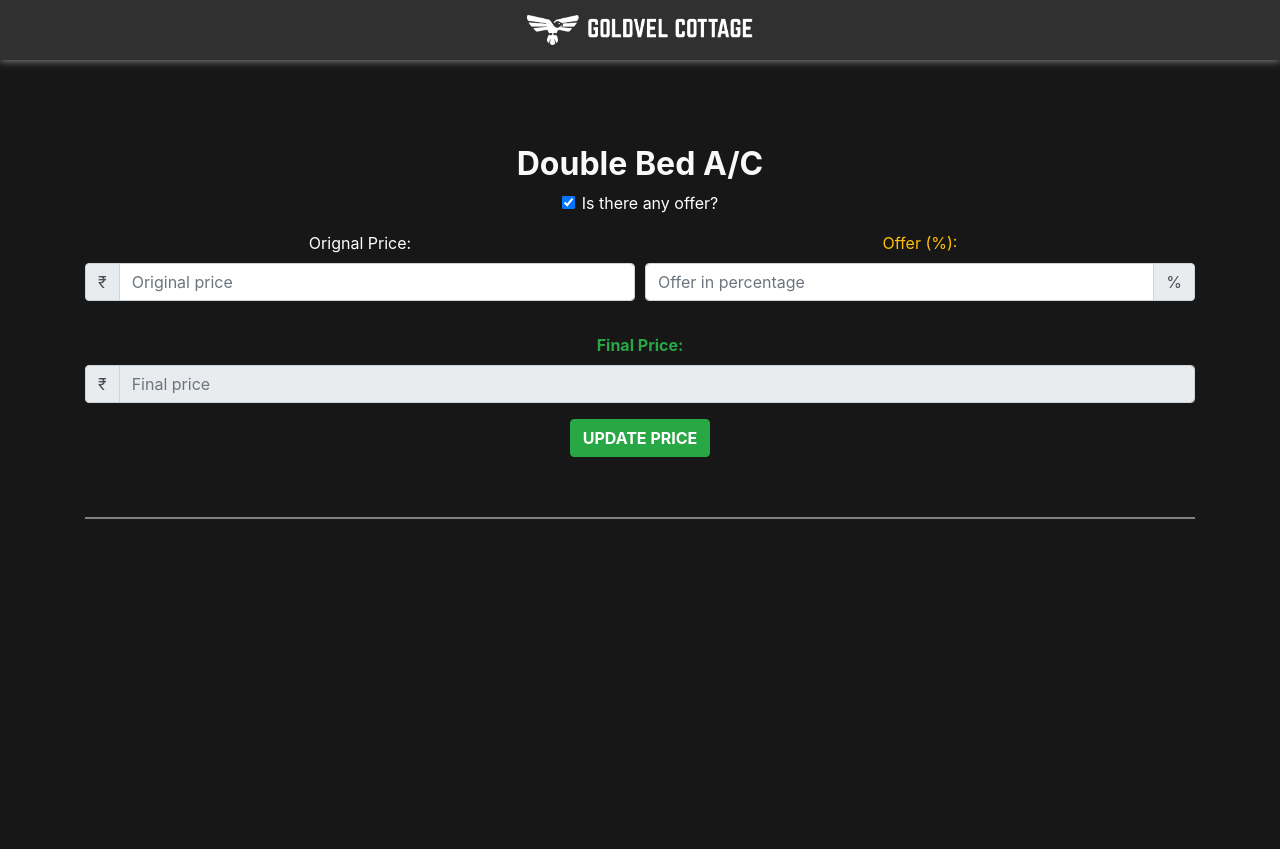
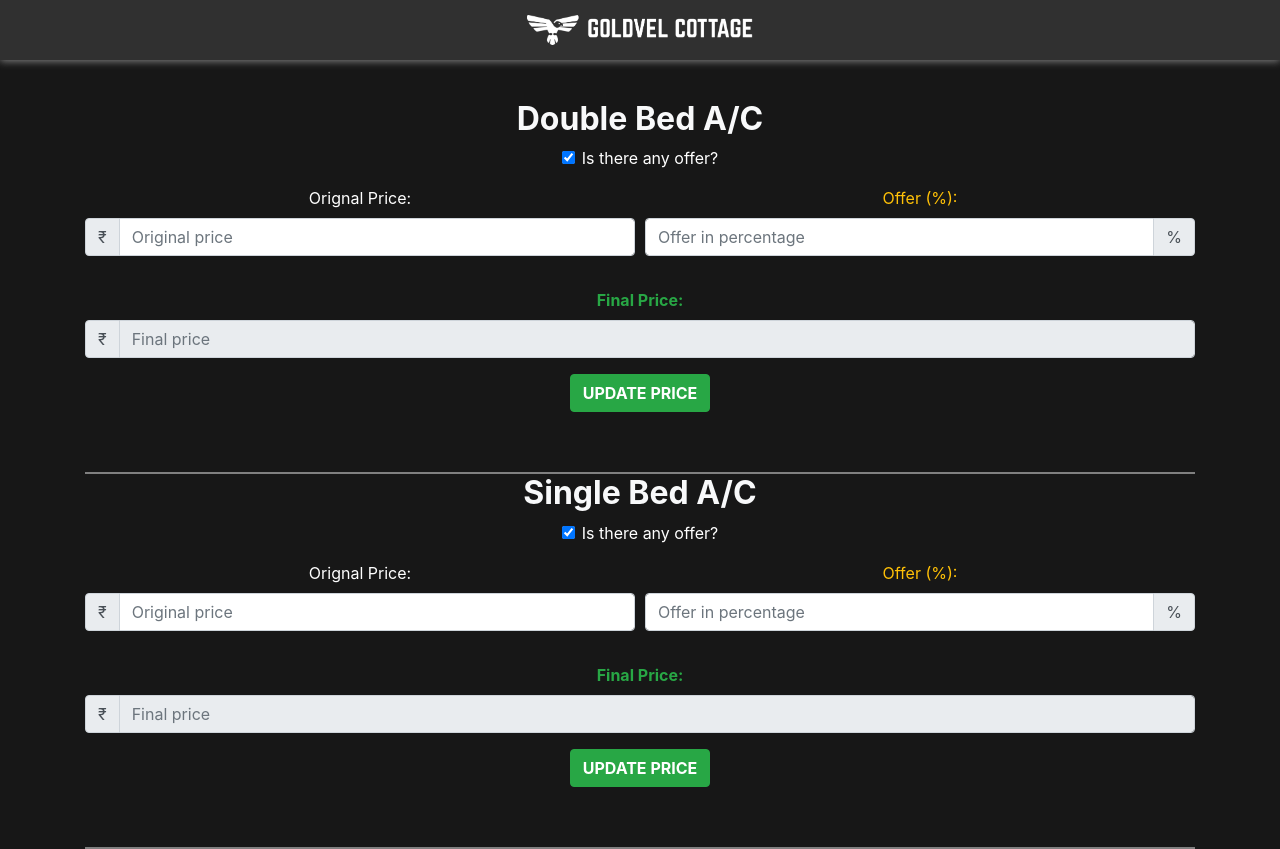
Before and after one commit to Sarath81198/GoldvelCottage-Web, a PHP site: page /admin/dashboard.php in a window 1280 px wide. Before the commit the page ends 519 px from the top, so only its background shows below. Run offline with PHP 8.4, Linux system fonts and the light colour scheme; some libraries are stand-ins or nearby versions.

Commit message:
Scrolling issue solved

```diff
--- a/admin/dashboard.php
+++ b/admin/dashboard.php
@@ -26,8 +26,8 @@ $rooms_final_price['single_bed_non_ac'] = 455;
 
     <title>Goldvel Cottage</title>
     <style>
-        html {
-            background-color: #171717
+        body {
+            background-color: #171717;
         }
 
         .mt-100 {
@@ -39,15 +39,16 @@ $rooms_final_price['single_bed_non_ac'] = 455;
         }
 
         .hr-grey {
-            padding-top:30px;
-            padding-bottom:30px;
-            border-bottom: 2px solid grey ;
+            padding-top: 30px;
+            padding-bottom: 30px;
+            border-bottom: 2px solid grey;
         }
     </style>
 </head>
 
 <body>
-    <div style="height: 60px; position:fixed; z-index:10000; background-color: #303030; width: 100%; box-shadow: 0px 1px 8px 0px #888888;">
+
+    <div style="top:0px;height: 60px; position:fixed; z-index:10000; background-color: #303030; width: 100%; box-shadow: 0px 1px 8px 0px #888888;">
         <div class="row">
             <div class="col-2"></div>
             <div class="col-8">
@@ -55,6 +56,7 @@ $rooms_final_price['single_bed_non_ac'] = 455;
             </div>
             <div class="col-2"></div>
         </div>
+    </div>
         <center>
             <div class="container mt-100">
                 <div name="double_bed_ac">
@@ -103,6 +105,56 @@ $rooms_final_price['single_bed_non_ac'] = 455;
                     </form>
                 </div>
                 <div class="hr-grey"></div>
+
+
+
+
+                <div name="double_bed_ac">
+                    <h2 class="text-light"><b>Single Bed A/C</b></h2>
+                    <form id="singleBedAcForm">
+                        <div class="form-group">
+                            <div class="form-check">
+                                <input class="form-check-input" type="checkbox" id="singleBedAcOffer" onchange="offerCheckbox('singleBedAc')" checked>
+                                <label class="form-check-label" for="gridCheck">
+                                    Is there any offer?
+                                </label>
+                            </div>
+                        </div>
+                        <div id="singleBedAcOfferDiv">
+                            <div class="form-row">
+                                <div class="form-group col-md-6">
+                                    <label for="inputEmail4">Orignal Price:</label>
+                                    <div class="input-group mb-3">
+                                        <div class="input-group-prepend">
+                                            <span class="input-group-text" id="basic-addon1">₹</span>
+                                        </div>
+                                        <input type="text" id="singleBedAcOriginalPrice" class="form-control" placeholder="Original price" aria-label="original price" aria-describedby="basic-addon1" oninput="this.value = this.value.replace(/[^0-9.]/g, '').replace(/(\..*)\./g, '$1'); calculateFinalPrice('singleBedAc')">
+                                    </div>
+                                </div>
+                                <div class="form-group col-md-6">
+                                    <label for="inputPassword4" class="text-warning">Offer (%): </label>
+                                    <div class="input-group mb-3">
+                                        <input type="text" id="singleBedAcOfferInput" class="form-control" placeholder="Offer in percentage" aria-label="offer" aria-describedby="basic-addon1" oninput="this.value = this.value.replace(/[^0-9.]/g, '').replace(/(\..*)\./g, '$1'); calculateFinalPrice('singleBedAc')">
+                                        <div class="input-group-append">
+                                            <span class="input-group-text" id="basic-addon1">%</span>
+                                        </div>
+                                    </div>
+                                </div>
+                            </div>
+                        </div>
+                        <div class="form-group">
+                            <label for="inputAddress" class="text-success"><b>Final Price:</b></label>
+                            <div class="input-group mb-3">
+                                <div class="input-group-prepend">
+                                    <span class="input-group-text" id="basic-addon1">₹</span>
+                                </div>
+                                <input type="text" id="singleBedAcFinalPriceInput" class="form-control" placeholder="Final price" aria-label="final price" aria-describedby="basic-addon1" oninput="this.value = this.value.replace(/[^0-9.]/g, '').replace(/(\..*)\./g, '$1');" disabled>
+                            </div>
+                        </div>
+                        <button type="submit" class="btn btn-success"><b>UPDATE PRICE</b></button>
+                    </form>
+                </div>
+                <div class="hr-grey"></div>
             </div>
         </center>
 
@@ -117,6 +169,13 @@ $rooms_final_price['single_bed_non_ac'] = 455;
                         offerDiv = document.getElementById("doubleBedAcOfferDiv")
                         finalPriceInput = document.getElementById("doubleBedAcFinalPriceInput")
                         form = document.getElementById("doubleBedAcForm")
+                        break;
+
+                    case 'singleBedAc':
+                        offerCheckboxInput = document.getElementById("singleBedAcOffer")
+                        offerDiv = document.getElementById("singleBedAcOfferDiv")
+                        finalPriceInput = document.getElementById("singleBedAcFinalPriceInput")
+                        form = document.getElementById("singleBedAcForm")
                         break;
 
                     default:
@@ -142,6 +201,10 @@ $rooms_final_price['single_bed_non_ac'] = 455;
                         var offerPercentage = parseInt(document.getElementById("doubleBedAcOfferInput").value)
                         break;
 
+                    case 'singleBedAc':
+                        var originalPrice = parseInt(document.getElementById("singleBedAcOriginalPrice").value)
+                        var offerPercentage = parseInt(document.getElementById("singleBedAcOfferInput").value)
+                        break;
                     default:
                         break;
                 }
@@ -153,6 +216,10 @@ $rooms_final_price['single_bed_non_ac'] = 455;
                 switch (typeOfRoom) {
                     case 'doubleBedAc':
                         document.getElementById("doubleBedAcFinalPriceInput").value = finalPrice
+                        break;
+
+                    case 'singleBedAc':
+                        document.getElementById("singleBedAcFinalPriceInput").value = finalPrice
                         break;
 
                     default:
```
